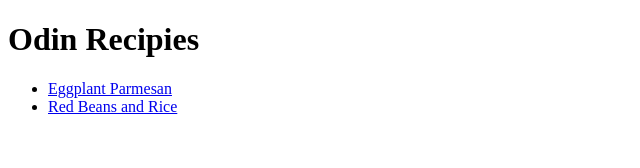
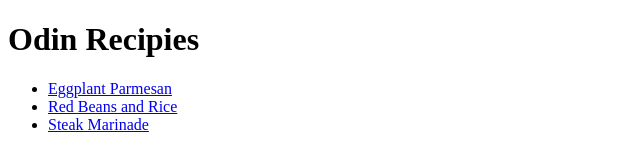
Before and after one commit to Uxna/odin-recipies, a plain HTML site: page index.html in a window 1280 px wide. Shown: the whole page, without its empty margins (0-640 px from the left). Drawn offline with Linux system fonts and the light colour scheme.

Commit message:
Fix not adding link to index.html for steak marinade

```diff
--- a/index.html
+++ b/index.html
@@ -10,6 +10,7 @@
     <ul>
         <li><a href="./recipes/eggplant-parmesan.html">Eggplant Parmesan</a></li>
         <li><a href="./recipes/red-beans-and-rice.html">Red Beans and Rice</a></li>
+        <li><a href="./recipes/steak-marinade.html">Steak Marinade</a></li>
     </ul>
 
 
```
